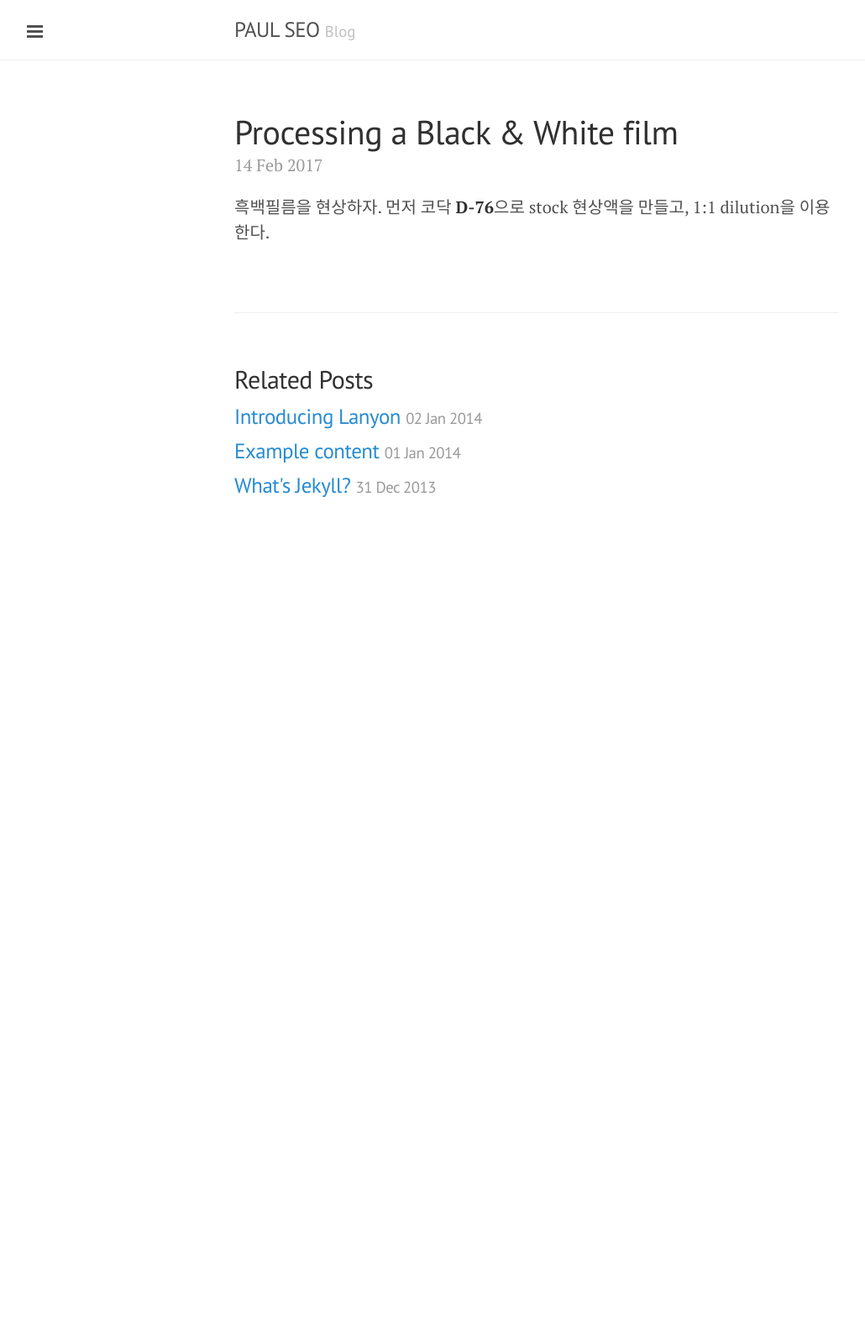
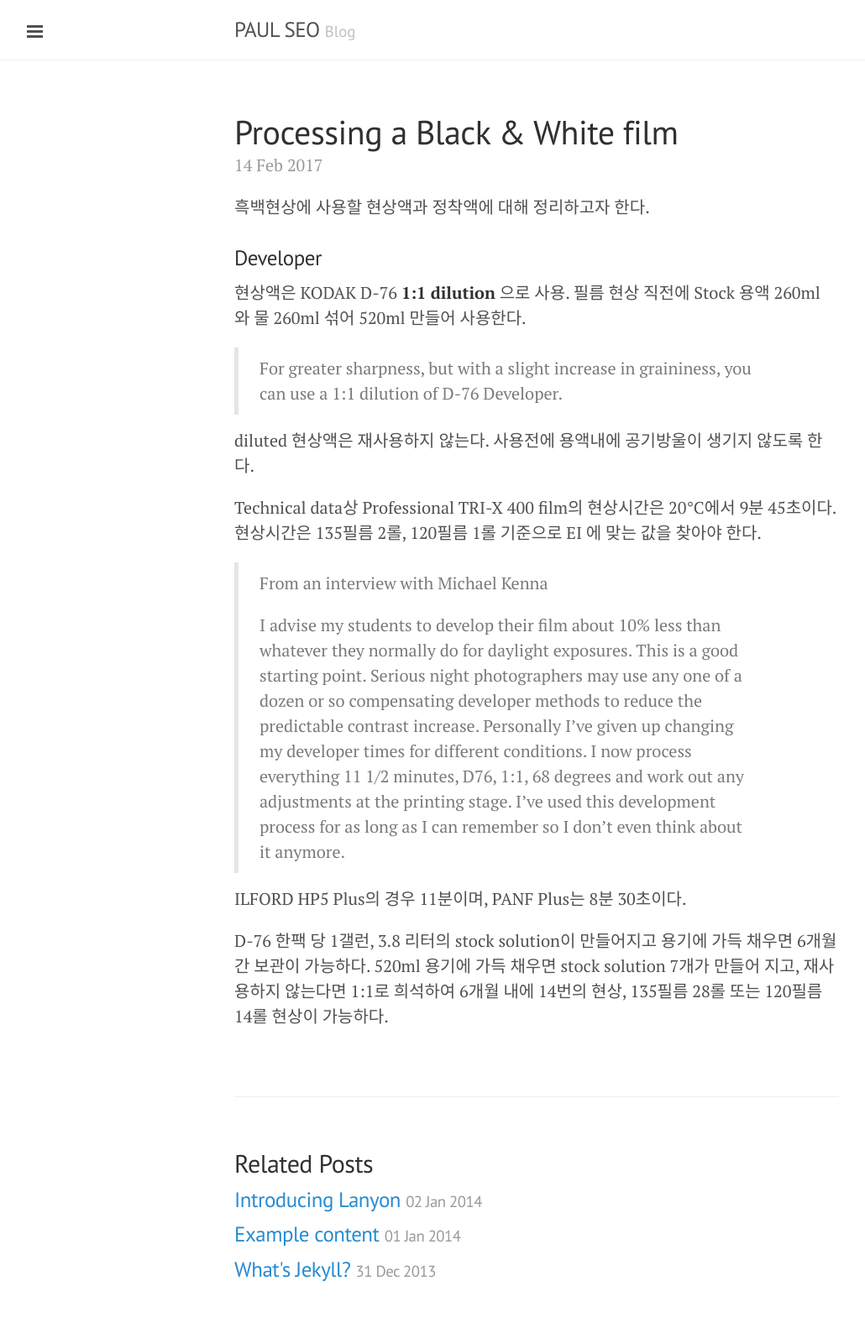
Before and after one commit to neocur/neocur.github.io, a Jekyll site: the page built from _posts/2017-02-14-Processing-a-Black-&-White-film.md, in a window 1280 px wide. Shown: the whole page at 84% size, without its empty margins (1-1031 px from the left). Built offline with Jekyll 4.4.1, drawn with Linux system fonts in a browser that asks for light colours; Markdown is read by kramdown in place of the engine named in the settings; before the commit the page ends 900 px from its top, so only the background shows below that.

Commit message:
change 0215_0

```diff
--- a/_config.yml
+++ b/_config.yml
@@ -1,5 +1,5 @@
 # Dependencies
-markdown:         redcarpet
+markdown:         kramdown
 pygments:         true
 
 # Permalinks
--- a/_posts/2017-02-14-Processing-a-Black-&-White-film.md
+++ b/_posts/2017-02-14-Processing-a-Black-&-White-film.md
@@ -3,4 +3,22 @@ layout: post
 title: Processing a Black & White film
 ---
 
-흑백필름을 현상하자. 먼저 코닥 **D-76**으로  stock 현상액을 만들고,  1:1 dilution을 이용한다.
+흑백현상에 사용할 현상액과 정착액에 대해 정리하고자 한다.
+
+### Developer
+
+현상액은 KODAK D-76 **1:1 dilution** 으로 사용.  필름 현상 직전에 Stock 용액 260ml 와 물 260ml 섞어 520ml 만들어 사용한다.
+
+> For greater sharpness, but with a slight increase in graininess, you can use a 1:1 dilution of D-76 Developer.
+
+diluted 현상액은 재사용하지 않는다. 사용전에 용액내에 공기방울이 생기지 않도록 한다.
+
+Technical data상 Professional TRI-X 400 film의 현상시간은  20°C에서 9분 45초이다. 현상시간은 135필름 2롤, 120필름 1롤 기준으로 EI 에 맞는 값을 찾아야 한다.
+
+> From an interview with Michael Kenna
+>
+> I advise my students to develop their film about 10% less than whatever they normally do for daylight exposures. This is a good starting point. Serious night photographers may use any one of a dozen or so compensating developer methods to reduce the predictable contrast increase. Personally I’ve given up changing my developer times for different conditions. I now process everything 11 1/2 minutes, D76, 1:1, 68 degrees and work out any adjustments at the printing stage. I’ve used this development process for as long as I can remember so I don’t even think about it anymore.
+
+ILFORD HP5 Plus의 경우 11분이며,  PANF Plus는 8분 30초이다.
+
+D-76 한팩 당 1갤런, 3.8 리터의  stock solution이 만들어지고 용기에 가득 채우면 6개월간 보관이 가능하다.  520ml 용기에 가득 채우면 stock solution 7개가 만들어 지고, 재사용하지 않는다면 1:1로 희석하여 6개월 내에 14번의 현상,  135필름 28롤 또는 120필름 14롤 현상이 가능하다.
```
